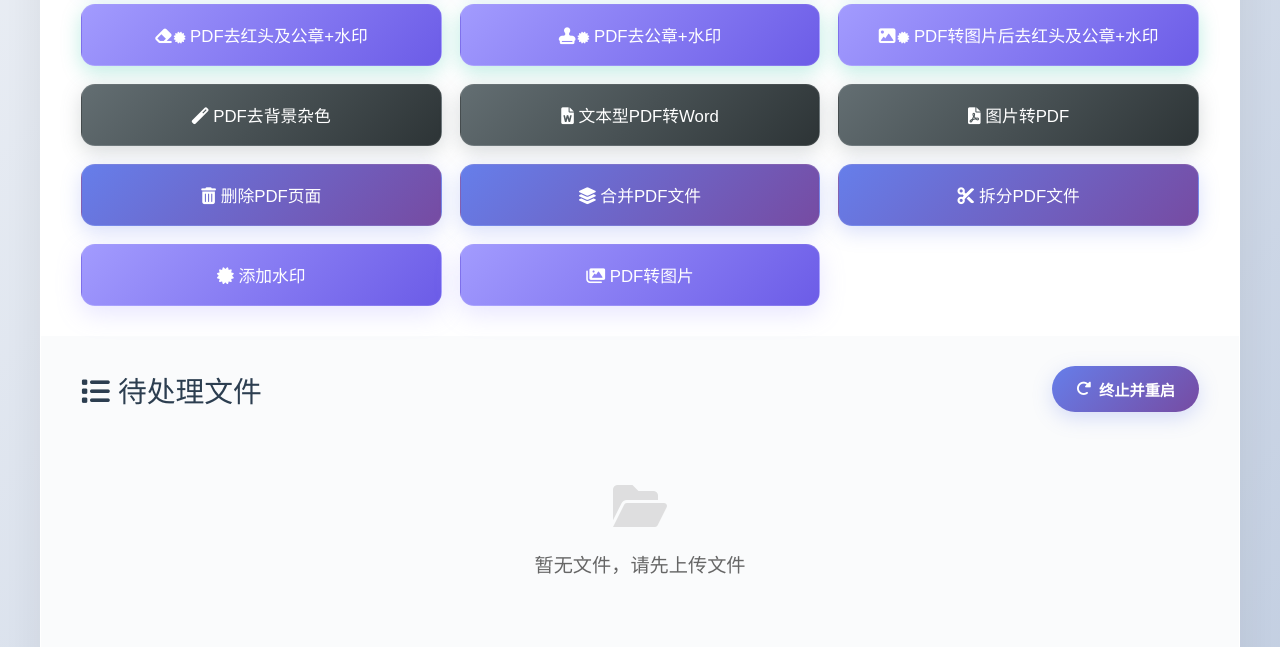
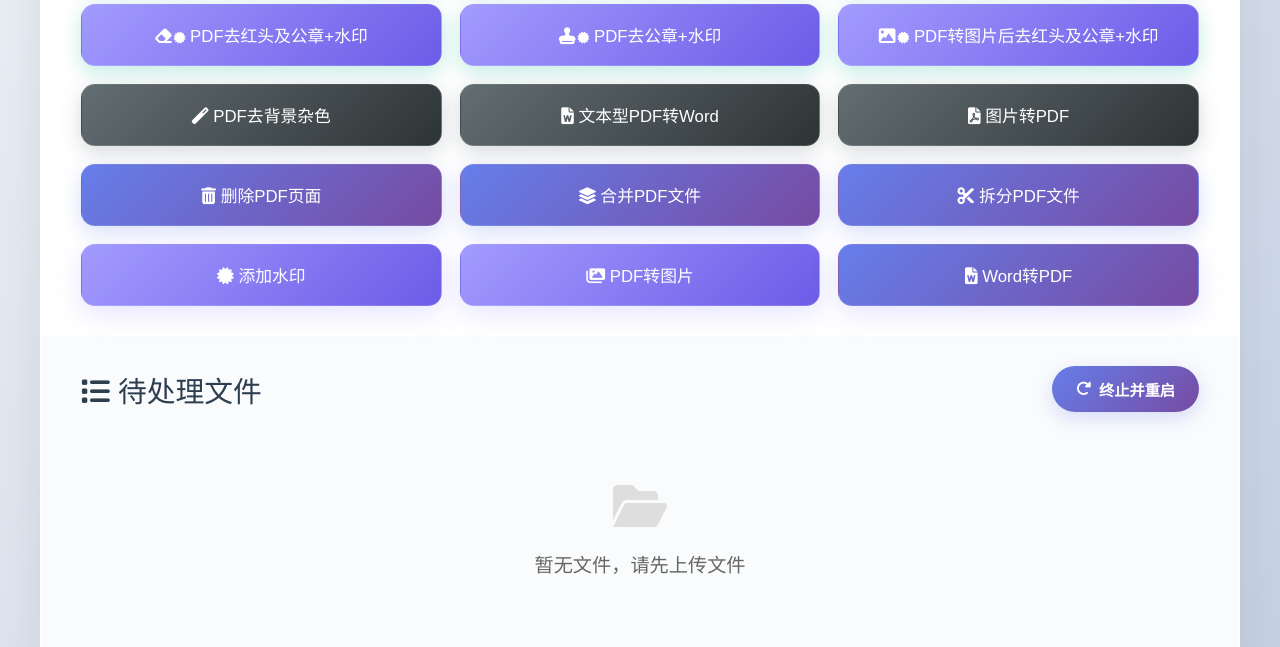
Before and after one commit to littlebabyqq2019/pdf-editor-uos, a Flask app: page / in a window 1280 px wide. Shown: the part 666-1313 px from the top of the page. Run offline with Flask 3, Linux system fonts and the light colour scheme; data that the repository does not hold is empty.

Commit message:
Release v1.4.0: 新增 Word 转 PDF 功能
新增功能：
- 新增 Word 转 PDF 按钮，支持批量转换 .doc 和 .docx 文件
- 使用 Aspose.Words for Python 25.9.0 实现高质量转换
- 单个文件转换后重命名为 原文件名.pdf 并自动下载
- 多个文件转换后打包为 Word转PDF.zip 下载

技术实现：
- app.py: 新增 /word_to_pdf 路由，支持批量转换
- templates/index.html: 添加紫色渐变 Word转PDF 按钮和前端逻辑
- windows_amd64.spec: 打包配置包含 aspose.words 模块和 license 文件
- Dockerfile.lean: 安装 Linux 版 aspose.words whl 包（90MB）
- 包含 Aspose.Words 25.9.0 的 Windows(66MB) 和 Linux(90MB) whl 包
- 包含 license 文件 aspose.words.lic

修复：
- 修复 clear_startup_folders() 尝试删除 Docker 挂载点导致的
  'Device or resource busy' 错误，改为只清空目录内容

```diff
--- /dev/null
+++ b/Aspose.Words/python专用whl包/使用.txt
@@ -0,0 +1 @@
+pip install aspose_words-25.9.0-py3-none-win_amd64.whl --force-reinstall
--- a/app.py
+++ b/app.py
@@ -376,10 +376,18 @@ def split_pdf():
         return jsonify({'error': f'拆分失败: {e}'}), 500
 
 def clear_startup_folders():
-    """程序启动时仅清空 uploads 文件夹"""
+    """程序启动时仅清空 uploads 文件夹内容（不删除目录本身，兼容 Docker 卷挂载）"""
     try:
         if os.path.exists(UPLOAD_FOLDER):
-            shutil.rmtree(UPLOAD_FOLDER)
+            for item in os.listdir(UPLOAD_FOLDER):
+                item_path = os.path.join(UPLOAD_FOLDER, item)
+                try:
+                    if os.path.isfile(item_path) or os.path.islink(item_path):
+                        os.unlink(item_path)
+                    elif os.path.isdir(item_path):
+                        shutil.rmtree(item_path)
+                except Exception as e:
+                    print(f"[WARNING] 无法删除 {item_path}: {e}")
         os.makedirs(UPLOAD_FOLDER, exist_ok=True)
         os.makedirs(PROCESSED_FOLDER, exist_ok=True)
         print("启动时已清空uploads文件夹（保留processed）")
@@ -1017,6 +1025,103 @@ def pdf_to_images():
         return jsonify({'error': f'转换失败: {e}'}), 500
 
 
+@app.route('/word_to_pdf', methods=['POST'])
+def word_to_pdf():
+    """Word转PDF（支持多文件，支持 .doc 和 .docx）"""
+    try:
+        import aspose.words as aw
+
+        # 加载 Aspose.Words License
+        lic = aw.License()
+        lic_path = os.path.join(APP_DIR, 'aspose.words.lic')
+        try:
+            lic.set_license(lic_path)
+            print(f"[INFO] Aspose.Words License 加载成功: {lic_path}")
+        except Exception as e:
+            print(f"[WARNING] Aspose.Words License 加载失败: {e}，将使用试用模式")
+
+        data = request.get_json() or {}
+        filenames = data.get('filenames', [])
+
+        if not filenames:
+            return jsonify({'error': '未提供文件'}), 400
+
+        session_id = session.get('session_id')
+        session_upload = os.path.join(UPLOAD_FOLDER, session_id)
+        session_processed = os.path.join(PROCESSED_FOLDER, session_id)
+        os.makedirs(session_processed, exist_ok=True)
+
+        print(f"[INFO] 开始转换 {len(filenames)} 个Word文件为PDF")
+
+        converted_files = []
+
+        for filename in filenames:
+            input_path = os.path.join(session_upload, filename)
+            if not os.path.exists(input_path):
+                print(f"[WARNING] 文件不存在，跳过: {filename}")
+                continue
+
+            # 检查文件扩展名
+            ext = filename.lower()
+            if not (ext.endswith('.doc') or ext.endswith('.docx')):
+                print(f"[WARNING] 不是Word文件，跳过: {filename}")
+                continue
+
+            base_name = os.path.splitext(filename)[0]
+            output_filename = f"{base_name}.pdf"
+            output_path = os.path.join(session_processed, output_filename)
+
+            print(f"[INFO] 转换Word文件: {filename}")
+
+            try:
+                # 使用 Aspose.Words 转换
+                doc = aw.Document(input_path)
+                doc.save(output_path, aw.SaveFormat.PDF)
+
+                print(f"[INFO] 转换成功: {output_filename}")
+                converted_files.append(output_filename)
+
+            except Exception as e:
+                print(f"[ERROR] 转换Word失败 {filename}: {e}")
+                import traceback
+                traceback.print_exc()
+                continue
+
+        if not converted_files:
+            print(f"[ERROR] 所有文件转换失败")
+            return jsonify({'error': '所有文件转换失败'}), 500
+
+        # 单个文件直接返回，多个文件打包ZIP
+        if len(converted_files) == 1:
+            print(f"[INFO] 单个文件，直接返回: {converted_files[0]}")
+            return jsonify({
+                'success': True,
+                'download_file': converted_files[0]
+            })
+        else:
+            print(f"[INFO] 多个文件，打包为ZIP")
+            zip_filename = 'Word转PDF.zip'
+            zip_path = os.path.join(session_processed, zip_filename)
+
+            with zipfile.ZipFile(zip_path, 'w', zipfile.ZIP_DEFLATED) as zipf:
+                for pdf_filename in converted_files:
+                    pdf_path = os.path.join(session_processed, pdf_filename)
+                    zipf.write(pdf_path, pdf_filename)
+                    print(f"[INFO] 添加到ZIP: {pdf_filename}")
+
+            print(f"[INFO] ZIP文件创建成功: {zip_path}")
+
+            return jsonify({
+                'success': True,
+                'download_file': zip_filename
+            })
+
+    except Exception as e:
+        import traceback
+        traceback.print_exc()
+        return jsonify({'error': f'Word转PDF失败: {e}'}), 500
+
+
 @app.route('/watermark/apply_with_action', methods=['POST'])
 def apply_watermarks_with_action():
     """先执行PDF处理操作，然后批量添加水印（支持多文件）"""
--- a/requirements.txt
+++ b/requirements.txt
@@ -8,3 +8,4 @@ reportlab==4.0.4
 PyMuPDF==1.23.8
 Werkzeug==2.3.7
 scikit-image>=0.21.0
+# aspose-words==25.9.0  # Word转PDF功能，通过本地whl安装（Aspose.Words/python专用whl包/*.whl）
--- a/templates/index.html
+++ b/templates/index.html
@@ -950,6 +950,9 @@
 
                 <button class="function-btn pdf-to-image" onclick="convertPdfToImages()">
                     <i class="fas fa-images"></i> PDF转图片
+                </button>
+                <button class="function-btn word-to-pdf" onclick="convertWordToPdf()" style="background: linear-gradient(135deg, #667eea, #764ba2) !important;">
+                    <i class="fas fa-file-word"></i> Word转PDF
                 </button>
             </div>
         </div>
@@ -2399,6 +2402,48 @@
         }
     }
 
+    // Word转PDF
+    async function convertWordToPdf() {
+        // 获取所有Word文件（.doc 和 .docx）
+        const wordFiles = fileList.filter(f => {
+            const name = f.filename ? f.filename.toLowerCase() : '';
+            return name.endsWith('.doc') || name.endsWith('.docx');
+        });
+
+        if (wordFiles.length === 0) {
+            showAlert('请先上传Word文件（.doc 或 .docx）', 'warning');
+            return;
+        }
+
+        const filenames = wordFiles.map(f => f.filename);
+
+        try {
+            showLoading('正在转换Word为PDF...');
+
+            const resp = await fetch('/word_to_pdf', {
+                method: 'POST',
+                headers: {'Content-Type': 'application/json'},
+                body: JSON.stringify({filenames})
+            });
+
+            const result = await resp.json();
+
+            if (result.success) {
+                showAlert(`Word转PDF成功！已处理 ${wordFiles.length} 个文件，正在下载...`, 'success');
+                await downloadFile(result.download_file);
+                setTimeout(() => {
+                    clearAllFiles();
+                }, 500);
+            } else {
+                showAlert(result.error || 'Word转PDF失败', 'error');
+            }
+        } catch (err) {
+            showAlert('Word转PDF失败: ' + err.message, 'error');
+        } finally {
+            hideLoading();
+        }
+    }
+
     // 打开水印对话框并记住前置操作（用于组合处理）
     let pendingPreAction = null;
 
```
Also changed, not shown: CHANGELOG.md, 7 other files.
